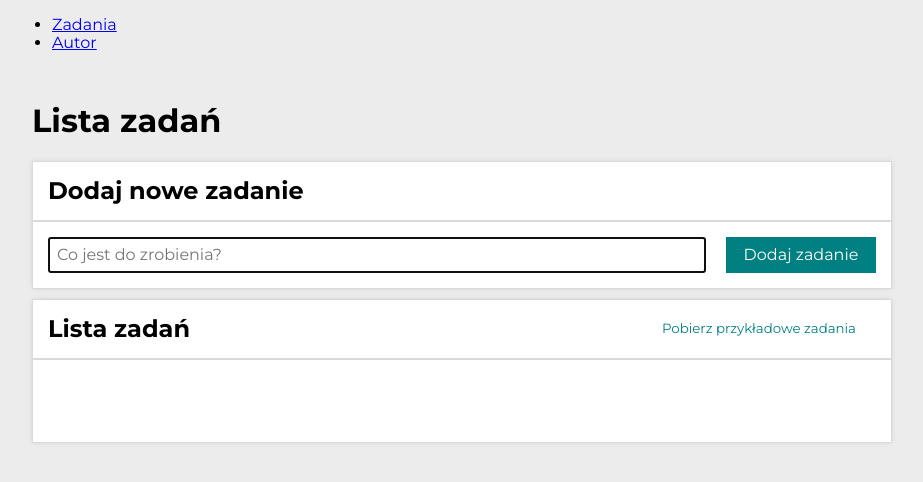
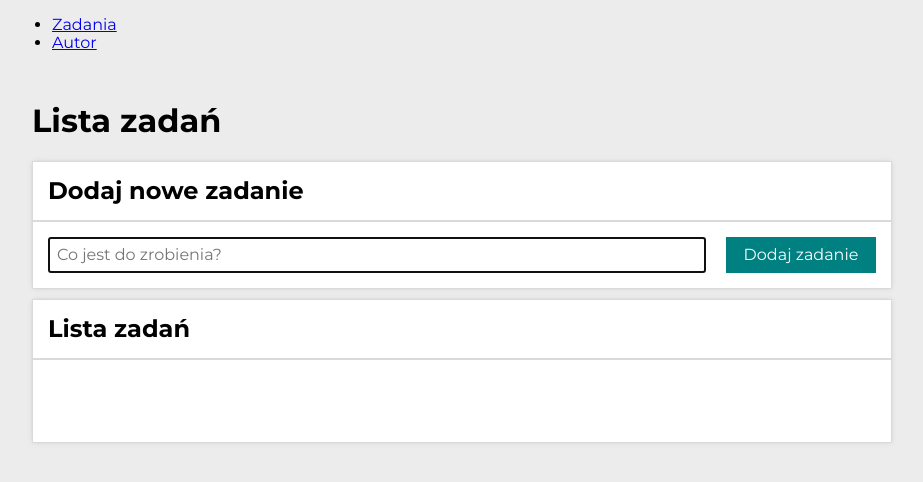
Before and after one commit to BartekKamela/todo-list-react, a React (Create React App) app: page /zadania#/zadania in a window 1280 px wide. Shown: the top 482 px of the page, without its empty margins (178-1101 px from the left). Built offline with nearby package versions, Linux system fonts and the light colour scheme.

Commit message:
removed old button that featching example tasks

```diff
--- a/src/features/tasks/TasksPage/Menu/index.js
+++ b/src/features/tasks/TasksPage/Menu/index.js
@@ -6,7 +6,6 @@ import {
     selectAreTaskEmpty,
     selectIsEveryTaskDone,
     selectHideDone,
-    fetchExampleTasks
 } from "../../tasksSlice";
 
 const Menu = () => {
@@ -18,9 +17,6 @@ const Menu = () => {
 
     return (
         <Buttons>
-            <Button onClick={() => dispatch(fetchExampleTasks())}>
-                Pobierz przykładowe zadania
-            </Button>
             {!areTasksEmpty && (
                 <>
                     <Button onClick={() => dispatch(toggleHideDone())}>
```
